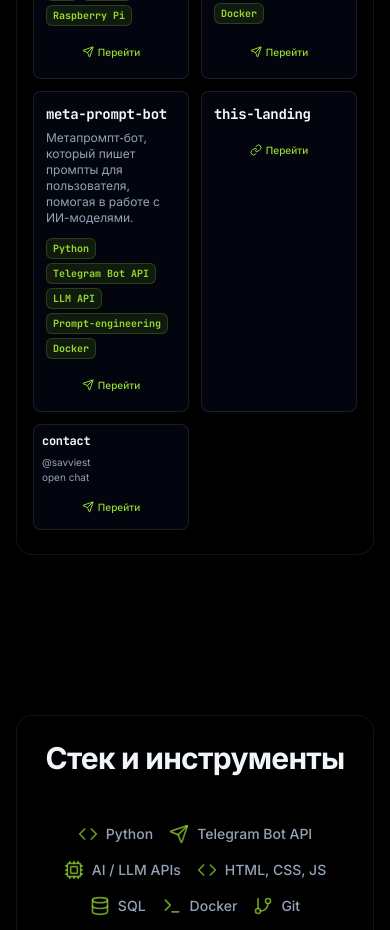
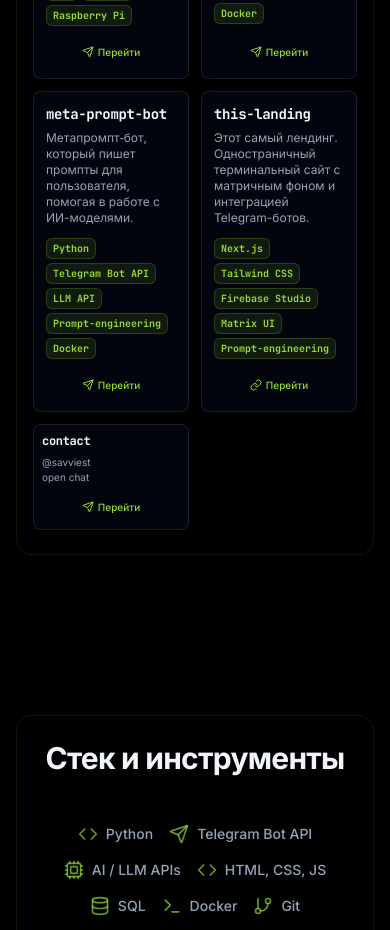
Before and after one commit to dch2rfzbnb-cmyk/savvie-portfolio, a Next.js app: page / in a window 390 px wide. Shown: the part 2900-3830 px from the top of the page. Built offline with nearby package versions, Linux system fonts and the light colour scheme.

Commit message:
Shorten Telegram button label2

```diff
--- a/src/components/sections/projects.tsx
+++ b/src/components/sections/projects.tsx
@@ -22,12 +22,12 @@ export default function Projects() {
                   <CardTitle className={`flex items-center gap-1 sm:gap-2 font-mono ${project.title === 'contact' ? 'text-xs sm:text-sm md:text-lg' : 'text-sm sm:text-base md:text-lg'}`}>
                     {project.title}
                   </CardTitle>
-                  <CardDescription className={`${project.title === 'contact' ? 'text-[10px] sm:text-xs md:text-base mt-0.5 sm:mt-1 md:mt-2 whitespace-pre-line' : 'text-xs sm:text-sm md:text-base mt-1 sm:mt-2'} ${project.title === 'this-landing' ? 'hidden md:block' : ''}`}>
+                  <CardDescription className={`${project.title === 'contact' ? 'text-[10px] sm:text-xs md:text-base mt-0.5 sm:mt-1 md:mt-2 whitespace-pre-line' : 'text-xs sm:text-sm md:text-base mt-1 sm:mt-2'}`}>
                     {project.description}
                   </CardDescription>
                 </CardHeader>
                 {project.tags.length > 0 && (
-                  <div className={`px-3 sm:px-4 md:px-6 pb-3 sm:pb-4 md:pb-6 pt-0 flex-grow ${project.title === 'this-landing' ? 'hidden md:block' : ''}`}>
+                  <div className="px-3 sm:px-4 md:px-6 pb-3 sm:pb-4 md:pb-6 pt-0 flex-grow">
                     <div className="flex flex-wrap gap-1 sm:gap-2">
                       {project.tags.map((tag) => (
                         <Badge key={tag} variant="secondary" className="font-mono bg-primary/10 text-primary border-primary/20 text-[10px] sm:text-xs md:text-sm px-1.5 sm:px-2 md:px-3 py-0.5 sm:py-1">
```
